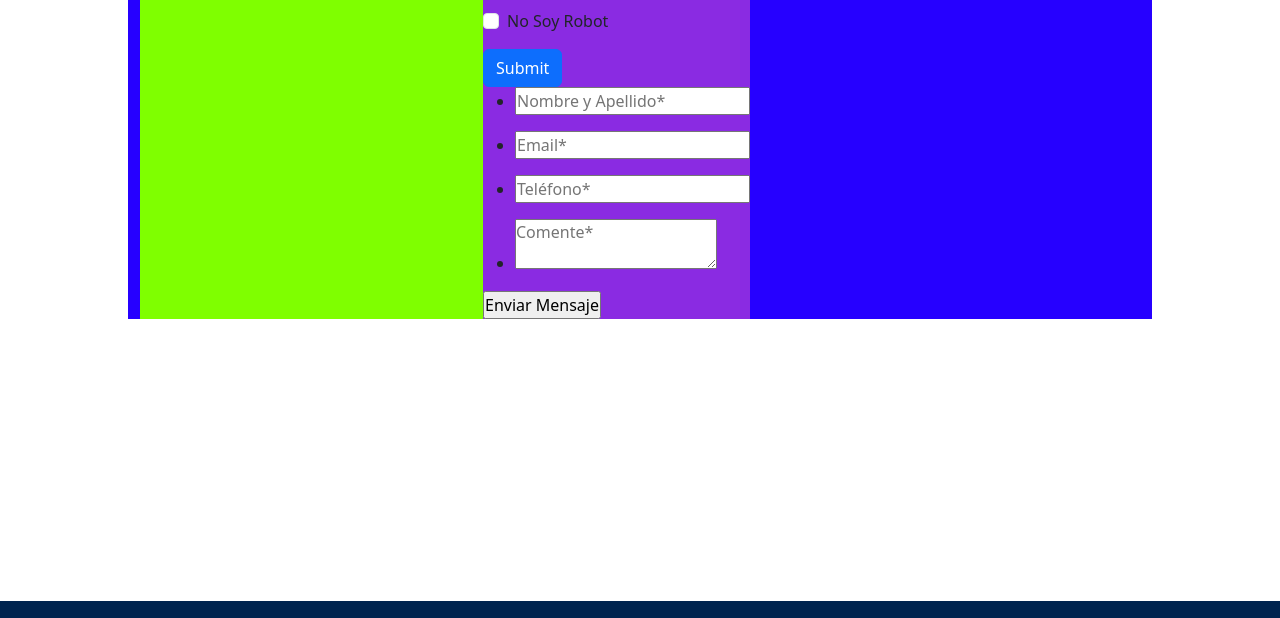
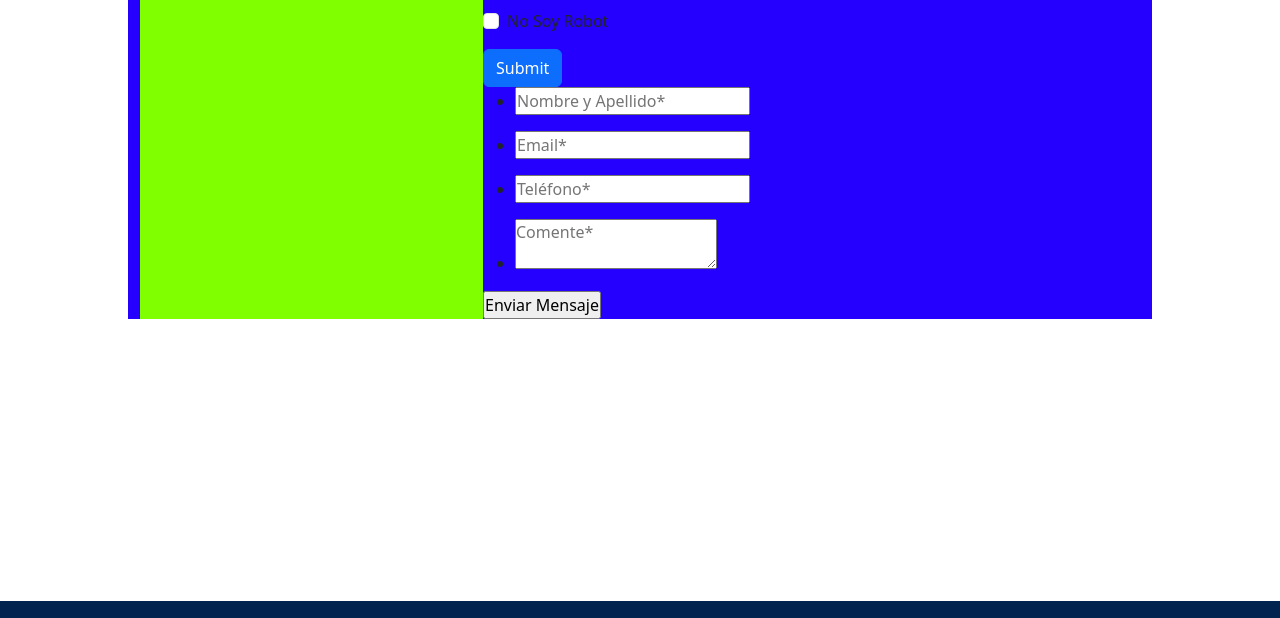
Before and after one commit to CarlosQR630/lvbp-coder, a website: page pages/contacto.html in a window 1280 px wide. Shown: the part 391-1009 px from the top of the page. Drawn offline with nearby package versions, Linux system fonts and the light colour scheme.

Commit message:
con sass2

```diff
--- a/styles/scss/style.scss
+++ b/styles/scss/style.scss
@@ -387,9 +387,7 @@ li.c{
     background-color: chartreuse;
 }
 
-.formContacto{
-    background-color: blueviolet;
-}
+
 
 
 
```
Also changed, not shown: styles/css/style.css, 1 other file.
